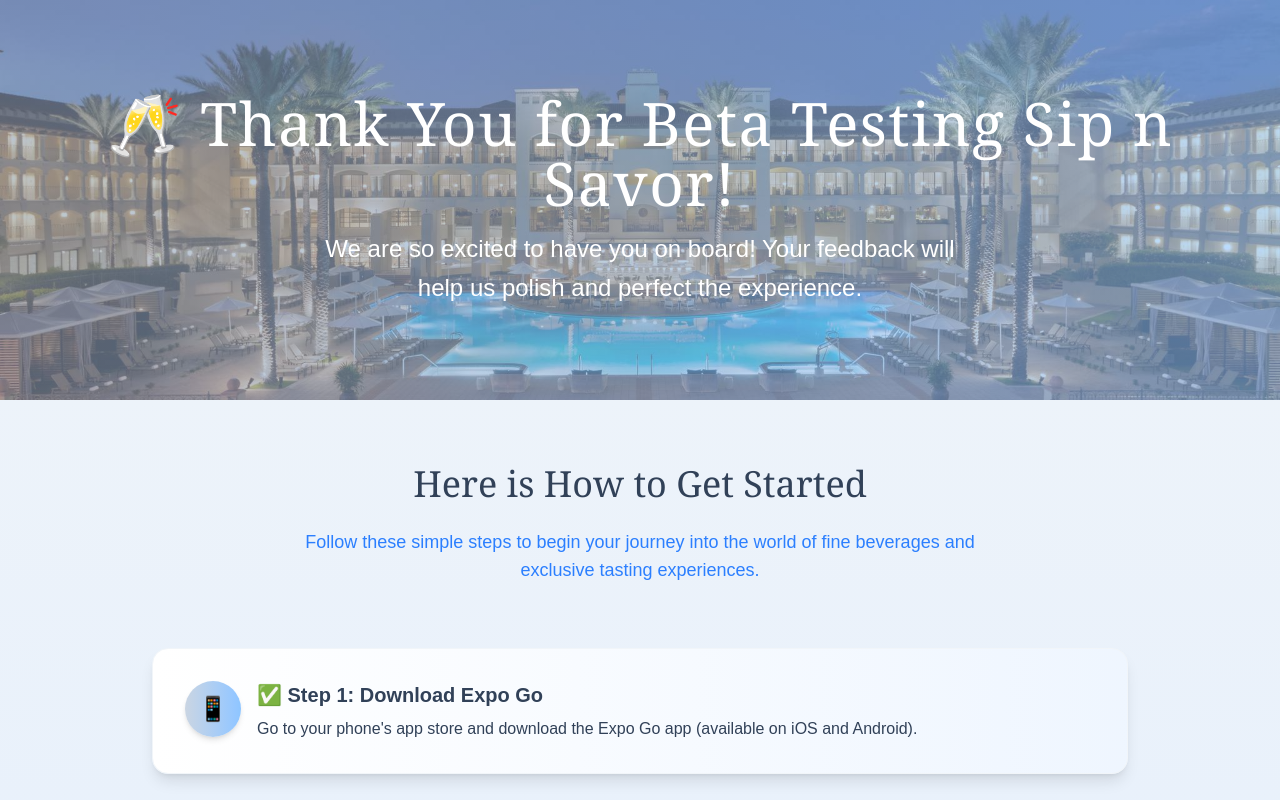
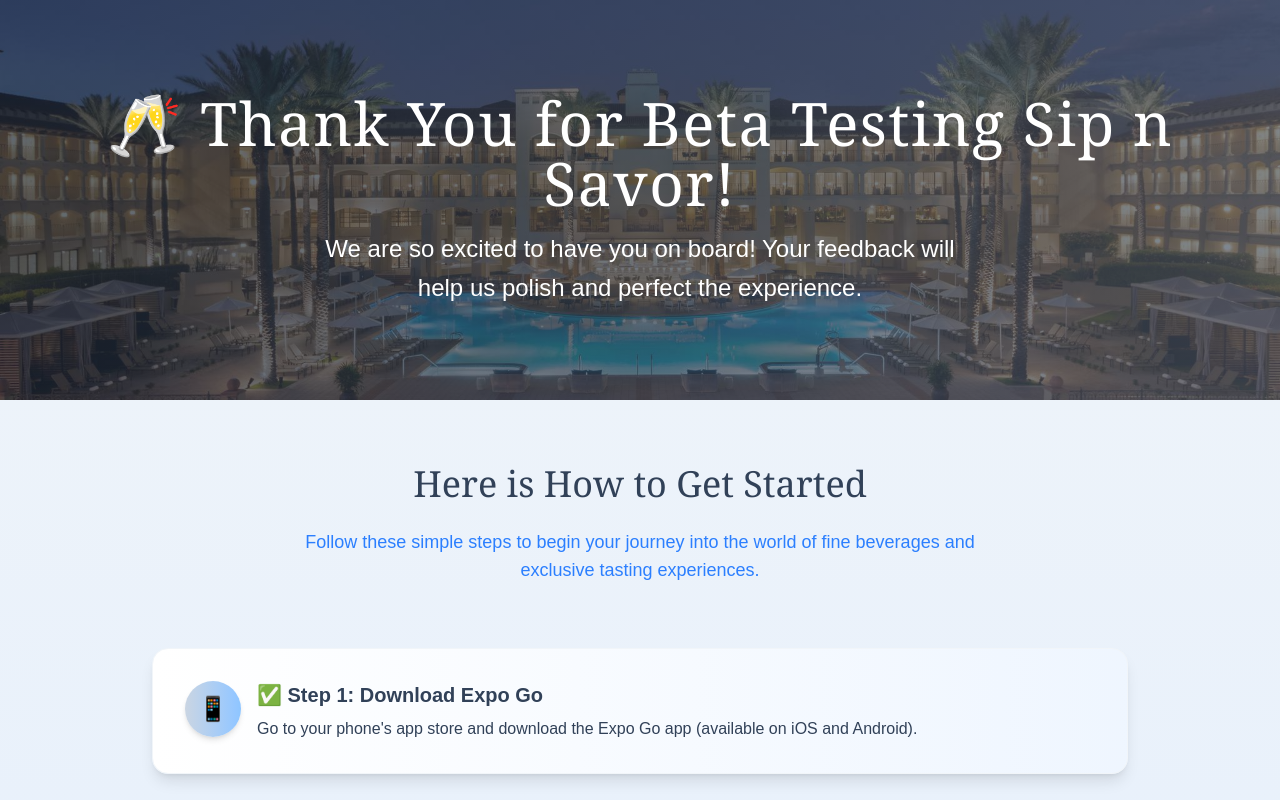
Before and after one commit to dangtiendat288/HowToSipNSavor, a Next.js app: page / in a window 1280 px wide. Shown: the top 800 px of the page. Built offline with nearby package versions, Linux system fonts and the light colour scheme.

Commit message:
update expo link and hero image overlay

```diff
--- a/src/app/page.tsx
+++ b/src/app/page.tsx
@@ -39,7 +39,7 @@
     <div className="min-h-screen bg-gradient-to-b from-slate-100 to-blue-100 text-slate-700">
       {/* Hero Section */}
       <header className="relative h-[50vh] overflow-hidden">
-        <div className="absolute inset-0 bg-gradient-to-r from-slate-400/60 to-blue-300/60 z-10"></div>
+        <div className="absolute inset-0 bg-gradient-to-r from-gray-800/70 to-gray-600/70 z-10"></div>
         <div className="relative h-full w-full bg-[url('/images/hero.jpg')] bg-cover bg-center">
           {/* Hero image from public/images/hero.jpeg */}
         </div>
@@ -77,7 +77,7 @@
                   {step.id === 2 && (
                     <div className="mt-4 p-4 bg-gradient-to-r from-slate-100 to-blue-100 rounded-lg border border-slate-200">
                       <a
-                        href="https://expo.dev/preview/update?message=Merge%20branch%20%27WaleyLin%3Amain%27%20into%20main&updateRuntimeVersion=exposdk%3A52.0.0&createdAt=2025-04-05T01%3A12%3A42.238Z&slug=exp&projectId=c15de187-d9fe-4b8b-b42e-c4a219aca1a3&group=06281067-a208-47f4-94b7-8c678b8dff5f"
+                        href="https://expo.dev/preview/update?message=Merge%20branch%20'WaleyLin%3Amain'%20into%20main&updateRuntimeVersion=exposdk%3A52.0.0&createdAt=2025-04-09T08%3A49%3A10.526Z&slug=exp&projectId=c15de187-d9fe-4b8b-b42e-c4a219aca1a3&group=c98f38eb-38cc-4db5-baf4-bc49c7fddbe9"
                         className="text-blue-500 underline font-medium hover:text-blue-700 flex items-center justify-center py-2"
                       >
                         <span className="mr-2">Click here to launch Sip n Savor in Expo Go</span>
```
